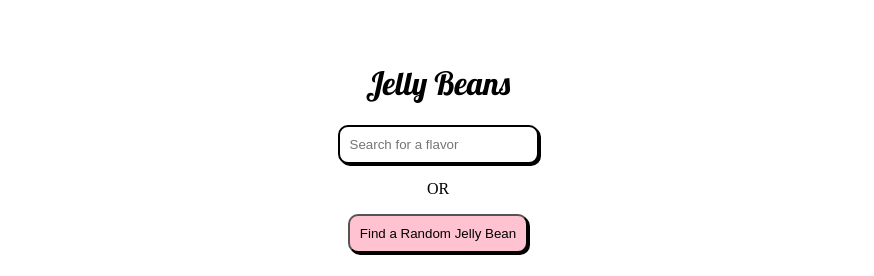
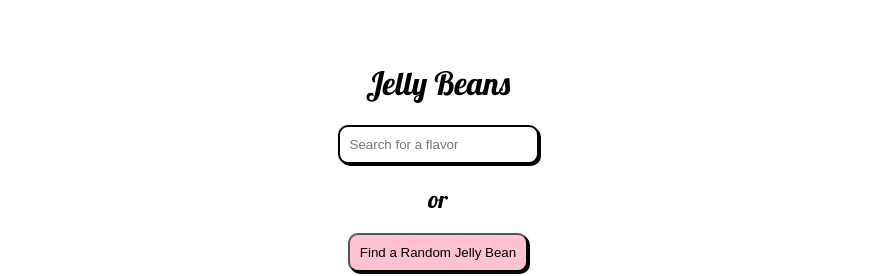
Before and after one commit to kellysdev/jelly-belly, a React (Create React App) app: page / in a window 1280 px wide. Shown: the top 276 px of the page, without its empty margins (202-1076 px from the left). Built offline with nearby package versions, Linux system fonts and the light colour scheme.

Commit message:
Add lobster font to "or" between search bar and random button.

```diff
--- a/src/App.css
+++ b/src/App.css
@@ -5,7 +5,7 @@
   margin-inline: auto;
 }
 
-.app-title {
+.lobster {
   font-family: "Lobster", sans-serif;
   font-weight: 400;
   font-style: normal;
--- a/src/App.js
+++ b/src/App.js
@@ -44,7 +44,7 @@ function App() {
 
   return (
     <div className="App">
-      <h1 className="app-title">Jelly Beans</h1>
+      <h1 className="lobster">Jelly Beans</h1>
 
       <SearchBar
         onSearchTermChange={(searchInput) => {
@@ -54,7 +54,7 @@ function App() {
       />
 
       <div className="find-bean-wrapper">
-          <p>OR</p>
+          <h2 className="lobster">or</h2>
 
           <button
             className="randomButton"
```
